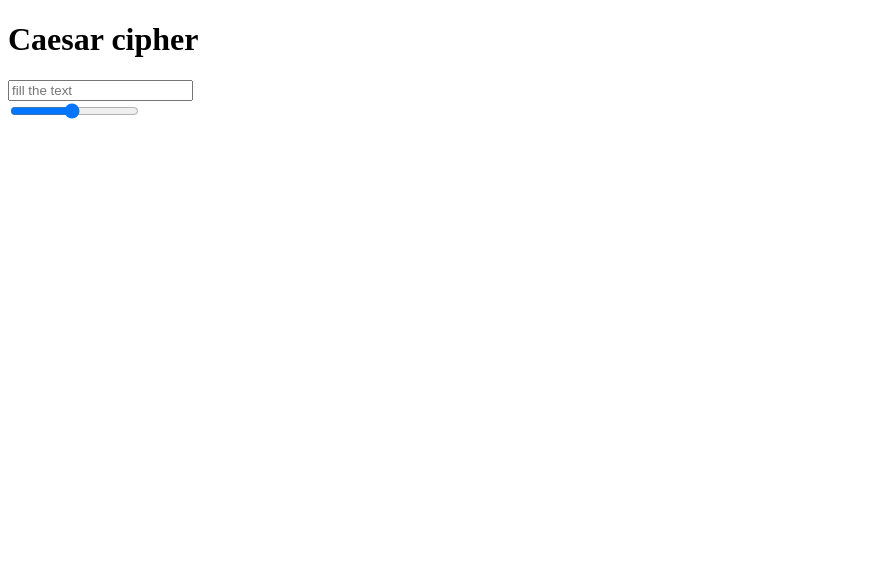
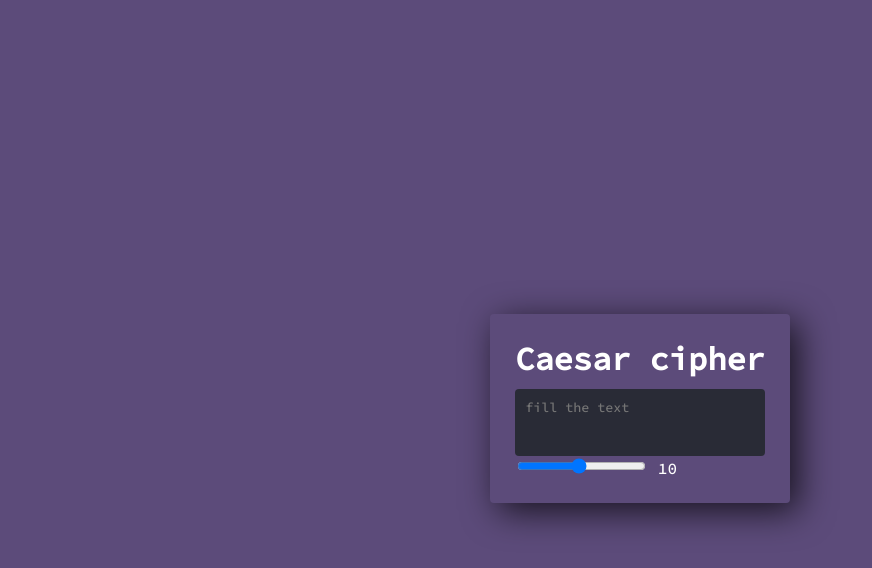
Before and after one commit to kevindoblea1/ceasar-cipher, a plain HTML site: page index.html in a window 1280 px wide. Shown: the whole page, without its empty margins (0-872 px from the left). Drawn offline with Linux system fonts and the light colour scheme.

Commit message:
frontend finished

```diff
--- /dev/null
+++ b/index.css
@@ -0,0 +1,81 @@
+@import url('https://fonts.googleapis.com/css2?family=Source+Code+Pro:wght@500&display=swap');
+
+:root {
+    --terminal-color: #292b36;
+    --round-border: 4px;
+}
+
+* {
+    font-family: 'Source Code Pro', monospace;
+}
+
+body {
+    height: 100vh;
+    display: flex;
+    justify-content: center;
+    align-items: center;
+    background-color: #5c4b7a;
+    color: white;
+}
+
+input, button {
+    border: none;
+    outline: none;
+}
+
+main {
+    padding: 25px;
+    box-shadow: 8px 8px 35px 0px rgb(0 0 0 / 75%);
+    border-radius: var(--round-border);
+}
+
+h1 {
+    margin: 0;
+}
+
+#input-origin, #result {
+    background-color: var(--terminal-color);
+    width: -webkit-fill-available;
+}
+
+#input-origin {
+    margin: 10px 0 0;
+    padding: 10px;
+    color: white;
+    border-top-left-radius: var(--round-border);
+    border-top-right-radius: var(--round-border);
+}
+
+#result {
+    height: 20px;
+    color: #5af78d;
+    padding: 0 10px 10px;
+    border-bottom-left-radius: var(--round-border);
+    border-bottom-right-radius: var(--round-border);
+}
+
+.range-container {
+    margin-top: 10px;
+    display: grid;
+    grid-template-columns: 1fr 30px;
+    text-align: center;
+    align-items: center;
+}
+
+input[type='range-container'] {
+    -webkit-appearance: none;
+    border-radius: var(--round-border);
+    background:var(--terminal-color);
+    margin: 0;
+    padding: 0 5px;
+    height: 20px;
+}
+
+input[type='range-container']::-webkit-slider-thumb {
+    cursor: pointer;
+    -webkit-appearance: none;
+    background:white;
+    border-radius: 50%;
+    height:10px;
+    width:10px;
+}
--- a/index.html
+++ b/index.html
@@ -5,6 +5,8 @@
     <meta http-equiv="X-UA-Compatible" content="IE=edge">
     <meta name="viewport" content="width=device-width, initial-scale=1.0">
     <title>Cifrado Cesar</title>
+    <link rel="stylesheet" href="index.css">
+    <script src="index.js" type="text/javascript" defer></script>
 </head>
 <body>
     <main>
@@ -15,6 +17,7 @@
         <div id="result"></div>
         <div id="range-container">
             <input type="range" id="range" value="10" min="1" max="20" oninput="this.nextEelementSibling.value = this.value ">
+            <output>10</output>
         </div>
     </main>
 </body>
```
